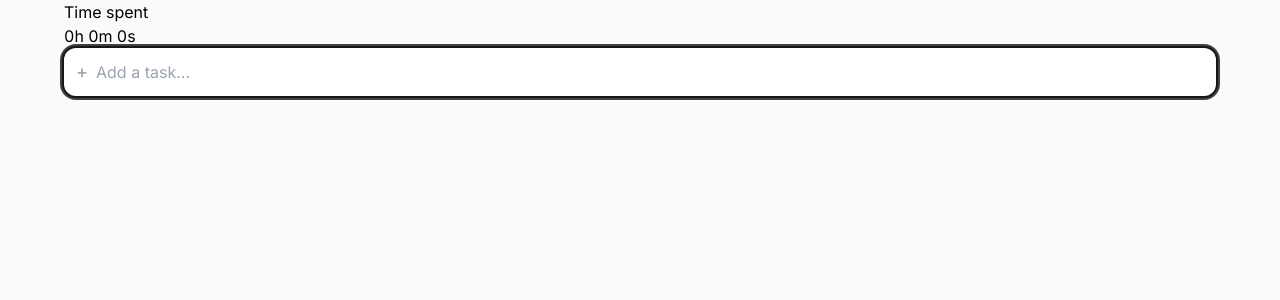
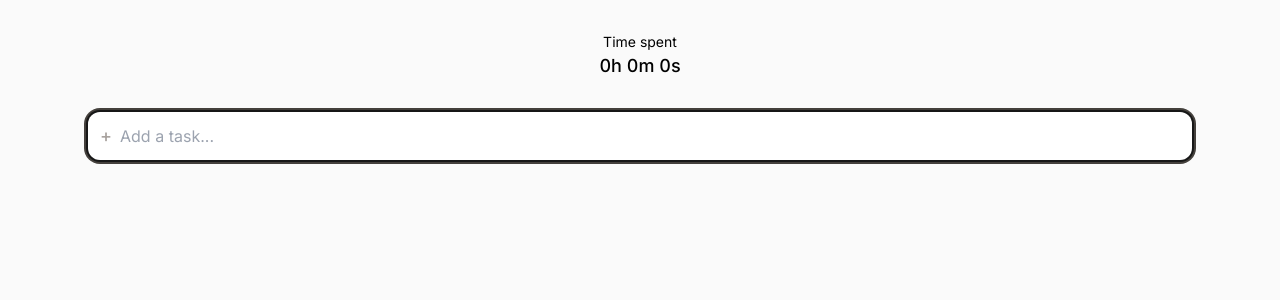
Before and after one commit to itshoro/task-tracker, a Next.js app: page / in a window 1280 px wide. Shown: the top 300 px of the page. Built offline with nearby package versions, Linux system fonts and the light colour scheme.

Commit message:
Add CumulaitveTimer design

```diff
--- a/src/app/components/TasksView.tsx
+++ b/src/app/components/TasksView.tsx
@@ -107,10 +107,14 @@ const TasksView = () => {
 
   return (
     <>
-      <CumulativeTimer tasks={tasks} />
-      <form onSubmit={submitNewTask}>
-        <TaskInput type="text" ref={inputRef} />
-      </form>
+      <section>
+        <div className="text-center py-8">
+          <CumulativeTimer tasks={tasks} />
+        </div>
+        <form onSubmit={submitNewTask}>
+          <TaskInput type="text" ref={inputRef} />
+        </form>
+      </section>
       <ol
         ref={listRef}
         onBlur={(e) => {
--- a/src/app/components/timer/CumulativeTimer.tsx
+++ b/src/app/components/timer/CumulativeTimer.tsx
@@ -40,8 +40,8 @@ const CumulativeTimer = ({ tasks }: CumulativeTimerProps) => {
 
   return (
     <>
-      <div>Time spent</div>
-      <div className="tabular-nums">
+      <div className="text-sm">Time spent</div>
+      <div className="tabular-nums font-medium text-lg">
         {Object.keys(time)
           .map(
             (unit) =>
--- a/src/app/layout.tsx
+++ b/src/app/layout.tsx
@@ -16,7 +16,7 @@ export default function RootLayout({
   return (
     <html lang="en" className="bg-neutral-50 dark:bg-neutral-900 h-full">
       <body className={`h-full ${inter.className}`}>
-        <div className="max-w-6xl mx-auto h-full">{children}</div>
+        <div className="max-w-6xl mx-auto h-full px-6">{children}</div>
       </body>
     </html>
   );
```
